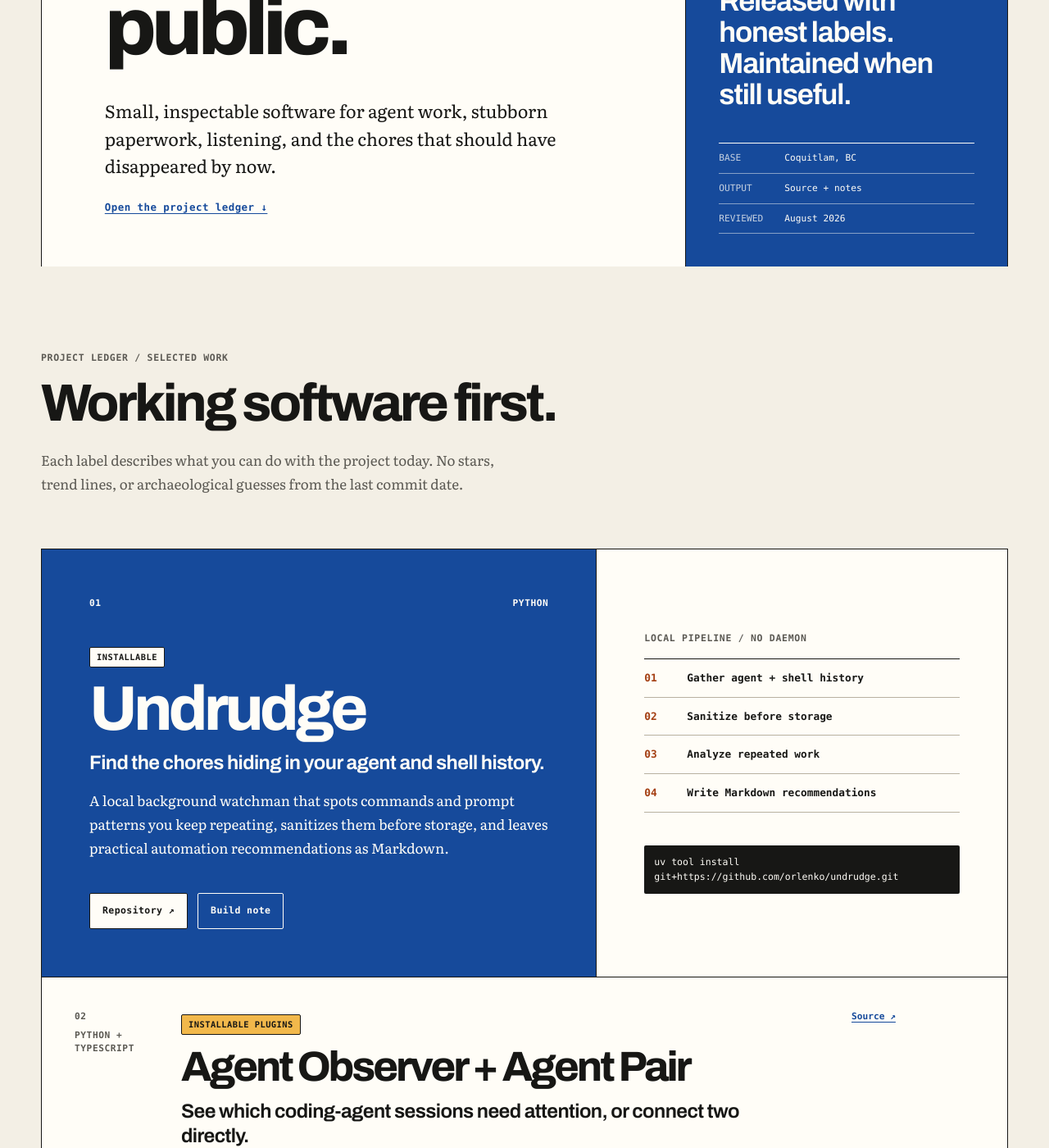
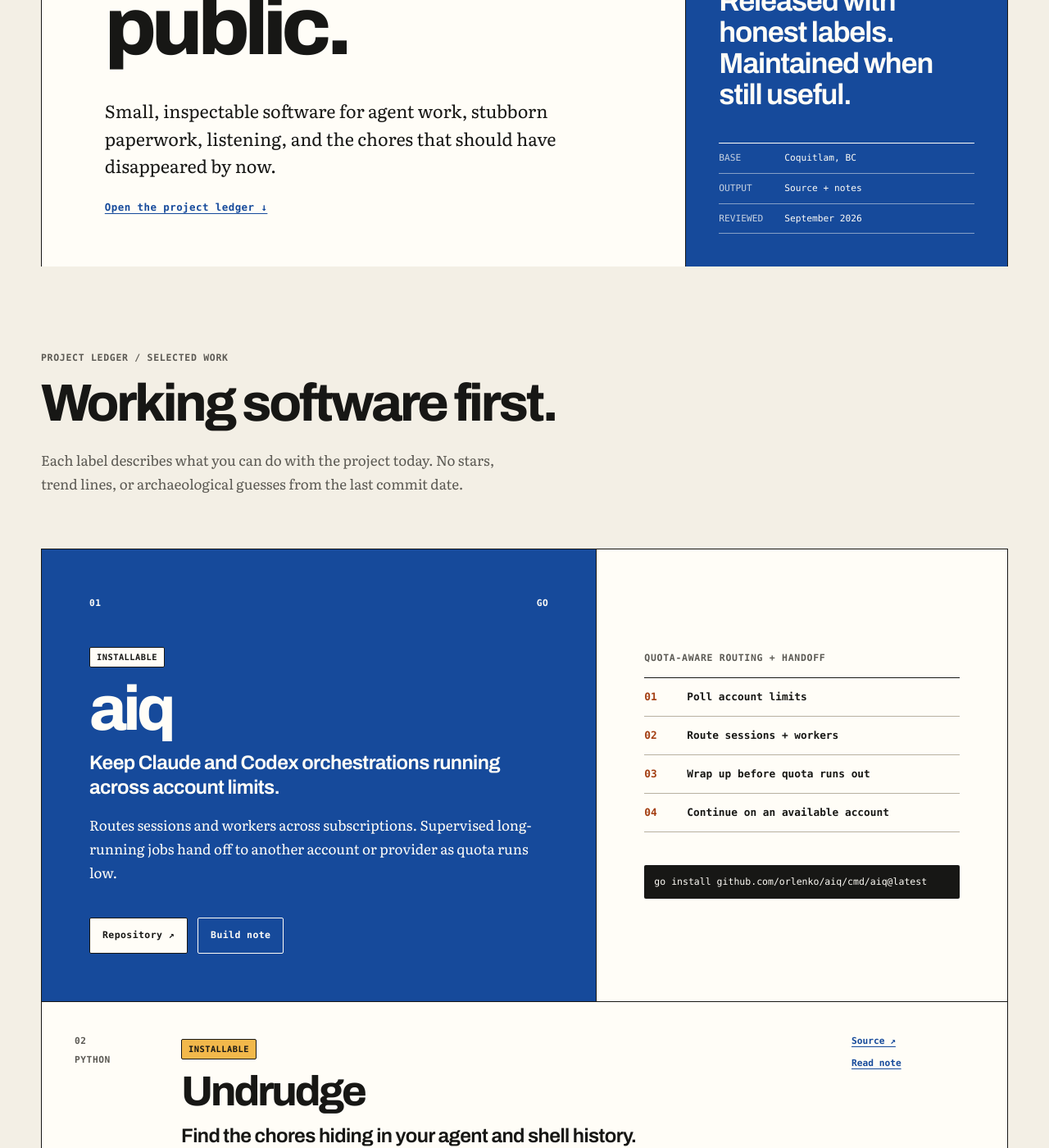
Before and after one commit to orlenko/blog, a Jekyll site: the page built from index.html, in a window 1280 px wide and 1400 px high, scrolled down 519 px. Shown: the whole window at 82% size. Built offline with Jekyll 4.4.1, drawn with Linux system fonts in a browser that asks for light colours; some web fonts are replaced; some of the changed text lies outside the part shown.

Commit message:
Feature AIQ on the homepage

```diff
--- a/_data/projects.yml
+++ b/_data/projects.yml
@@ -1,4 +1,4 @@
-reviewed: "August 2026"
+reviewed: "September 2026"
 
 statuses:
   installable: "Packaged or documented for installation."
@@ -7,9 +7,30 @@
   source_experiment: "Code to inspect or build, without a supported release."
 
 featured:
+  - id: aiq
+    name: aiq
+    sequence: "01"
+    status: installable
+    status_label: Installable
+    language: Go
+    short: "Keep Claude and Codex orchestrations running across account limits."
+    description: >-
+      Routes sessions and workers across subscriptions. Supervised long-running
+      jobs hand off to another account or provider as quota runs low.
+    repository: "https://github.com/orlenko/aiq"
+    note: "/2026/09/08/the-show-must-go-on.html"
+    install: "go install github.com/orlenko/aiq/cmd/aiq@latest"
+    workflow:
+      label: "Quota-aware routing + handoff"
+      steps:
+        - "Poll account limits"
+        - "Route sessions + workers"
+        - "Wrap up before quota runs out"
+        - "Continue on an available account"
+
   - id: undrudge
     name: Undrudge
-    sequence: "01"
+    sequence: "02"
     status: installable
     status_label: Installable
     language: Python
@@ -21,10 +42,17 @@
     repository: "https://github.com/orlenko/undrudge"
     note: "/2026/05/04/undrudge.html"
     install: "uv tool install git+https://github.com/orlenko/undrudge.git"
+    workflow:
+      label: "Local pipeline / no daemon"
+      steps:
+        - "Gather agent + shell history"
+        - "Sanitize before storage"
+        - "Analyze repeated work"
+        - "Write Markdown recommendations"
 
   - id: agents
     name: Agent Observer + Agent Pair
-    sequence: "02"
+    sequence: "03"
     status: installable
     status_label: Installable plugins
     language: Python + TypeScript
@@ -37,7 +65,7 @@
 
   - id: aitts
     name: aisay / aitts
-    sequence: "03"
+    sequence: "04"
     status: installable
     status_label: Installable
     language: Python
@@ -52,7 +80,7 @@
 
   - id: receipts
     name: Receipts
-    sequence: "04"
+    sequence: "05"
     status: live_tool
     status_label: Live browser tool
     language: JavaScript
@@ -67,7 +95,7 @@
 
   - id: scan2speech
     name: Scan2Speech
-    sequence: "05"
+    sequence: "06"
     status: live_tool
     status_label: Live browser tool
     language: JavaScript
@@ -82,7 +110,7 @@
 
   - id: aidebate
     name: AI Debate
-    sequence: "06"
+    sequence: "07"
     status: alpha
     status_label: Alpha
     language: Python
--- a/index.html
+++ b/index.html
@@ -44,13 +44,12 @@
           {% if lead.note %}<a class="button button--ghost-light" href="{{ lead.note | relative_url }}">Build note</a>{% endif %}
         </div>
       </div>
-      <div class="lead-project__diagram" role="group" aria-label="Undrudge workflow">
-        <p class="kicker">Local pipeline / no daemon</p>
+      <div class="lead-project__diagram" role="group" aria-label="{{ lead.name | escape }} workflow">
+        <p class="kicker">{{ lead.workflow.label }}</p>
         <ol>
-          <li><span>01</span>Gather agent + shell history</li>
-          <li><span>02</span>Sanitize before storage</li>
-          <li><span>03</span>Analyze repeated work</li>
-          <li><span>04</span>Write Markdown recommendations</li>
+          {% for step in lead.workflow.steps %}
+            <li><span>{{ forloop.index | prepend: '0' }}</span>{{ step }}</li>
+          {% endfor %}
         </ol>
         <code>{{ lead.install }}</code>
       </div>
```
